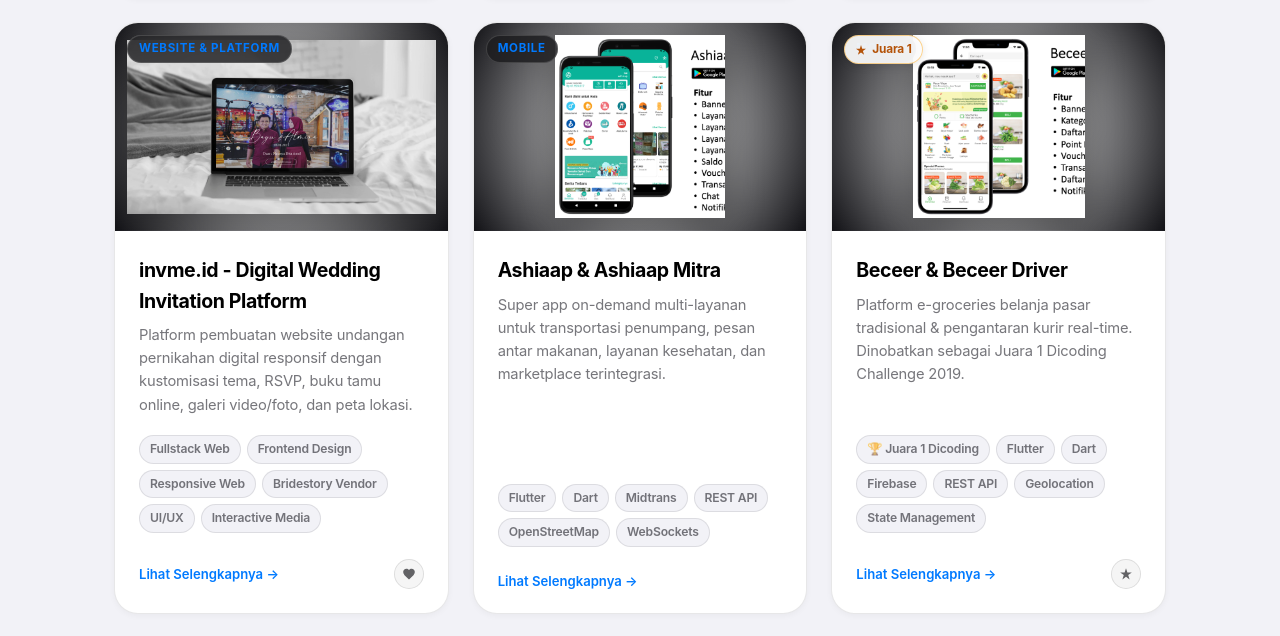
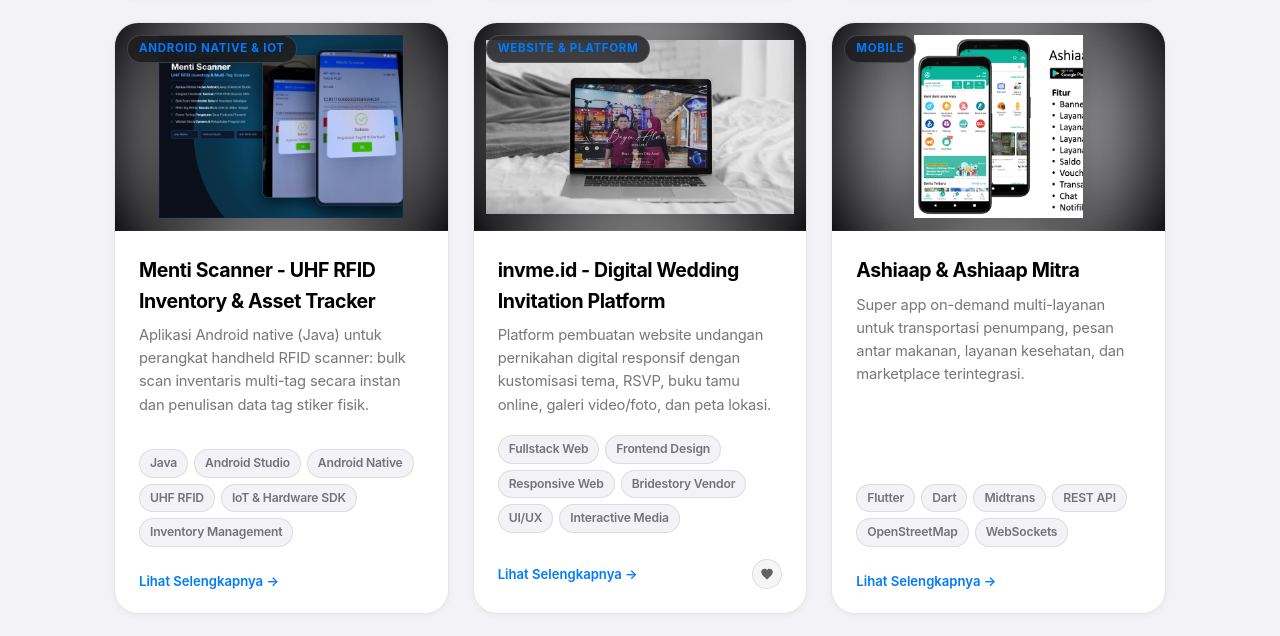
Before and after one commit to bayuly94/bayuly94.github.io, a plain HTML site: page index.html in a window 1280 px wide. Shown: the part 3034-3670 px from the top of the page. Drawn offline with Linux system fonts and the light colour scheme.

Commit message:
Add Menti Scanner (UHF RFID Inventory & Asset Tracker) to portfolio website, timeline, and PDF
Co-authored-by: OpenBot <335604065+openbotgit[bot]@users.noreply.github.com>

```diff
--- a/assets/js/app.js
+++ b/assets/js/app.js
@@ -210,6 +210,41 @@
       "PPOB & FinTech",
       "Biller H2H",
       "REST API"
+    ],
+    "link": null
+  },
+  {
+    "title": "Menti Scanner - UHF RFID Inventory & Asset Tracker",
+    "category": "mobile",
+    "categoryLabel": "Android Native & IoT",
+    "platform": "Android Handheld Terminal (Java Native & UHF RFID SDK)",
+    "thumbnail": "assets/images/portfolios/menti.png",
+    "fullImage": "assets/images/portfolios/menti_full.png",
+    "gallery": [
+      "assets/images/portfolios/menti.png",
+      "assets/images/portfolios/menti_1.png",
+      "assets/images/portfolios/menti_2.png"
+    ],
+    "webLink": null,
+    "playStoreLink": null,
+    "appStoreLink": null,
+    "description": "Aplikasi Android native (Java) untuk perangkat handheld RFID scanner: bulk scan inventaris multi-tag secara instan dan penulisan data tag stiker fisik.",
+    "fullDesc": "Dikembangkan pada Oktober 2025 menggunakan Android Studio dan bahasa Java native untuk perangkat handheld terminal / rugged PDA scanner. Dirancang khusus untuk efisiensi inventaris gudang dan aset fisik berskala besar: fitur bulk scanning memungkinkan pendeteksian ratusan unit barang secara bersamaan dalam satu kali pemindaian tanpa perlu scan manual satu per satu, serta modul RFID Writer untuk menulis dan meregistrasi kode identitas unik (EPC) langsung ke stiker tempel RFID.",
+    "features": [
+      "Aplikasi Native Android (Java) menggunakan Android Studio untuk perangkat Handheld Scanner PDA.",
+      "Integrasi langsung dengan Hardware SDK modul UHF RFID Scanner frekuensi industri.",
+      "Fitur Bulk Scanning: mendeteksi dan menginventarisasi seluruh barang fisik sekaligus secara instan.",
+      "Fitur RFID Tag Writer: menulis (encoding) dan meregistrasi kode EPC unik ke stiker tag RFID fisik.",
+      "Kontrol Daya Transmit (RFID Power Tuning) untuk akurasi jarak pemindaian dan registrasi tag.",
+      "Sistem validasi stock opname otomatis dengan indikator progres kuota unit barang."
+    ],
+    "tags": [
+      "Java",
+      "Android Studio",
+      "Android Native",
+      "UHF RFID",
+      "IoT & Hardware SDK",
+      "Inventory Management"
     ],
     "link": null
   },
--- a/index.html
+++ b/index.html
@@ -509,6 +509,15 @@
                 </article>
 
                 <article class="timeline-item">
+                  <span class="timeline-period">Oktober 2025</span>
+                  <h4>Android Developer (Java &amp; IoT)</h4>
+                  <p class="timeline-org">Menti Scanner — RFID Inventory System</p>
+                  <p>
+                    Mengembangkan aplikasi native Android (Java) untuk perangkat handheld scanner RFID/PDA: implementasi bulk scanning multi-tag inventaris secara instan dan modul writing/encoding kode identitas unik (EPC) ke stiker tag RFID.
+                  </p>
+                </article>
+
+                <article class="timeline-item">
                   <span class="timeline-period">April 2025 - September 2025</span>
                   <h4>Web Developer</h4>
                   <p class="timeline-org">Nexusnesia Real Estate</p>
```
Also changed, not shown: assets/images/portfolios/menti.png (added), assets/images/portfolios/menti_1.png (added), assets/images/portfolios/menti_2.png (added), assets/images/portfolios/menti_full.png (added), 1 other file.
